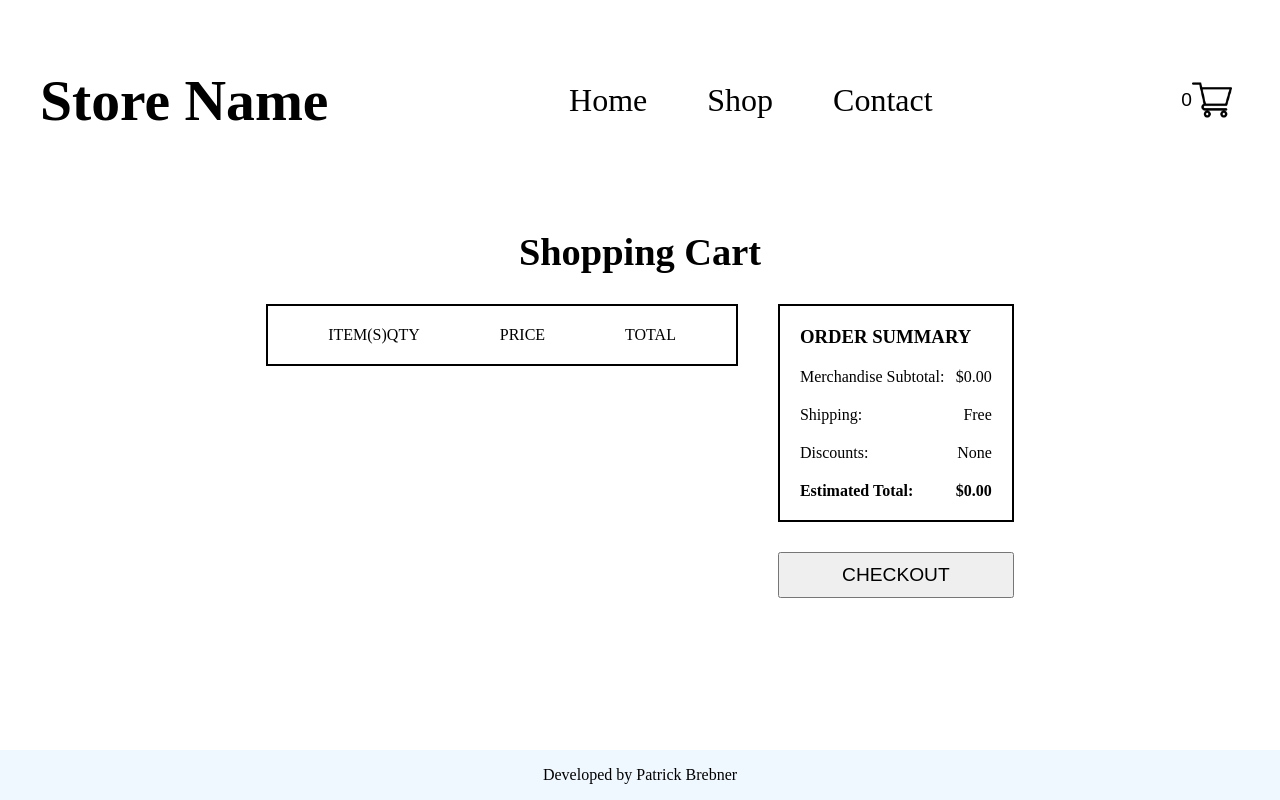
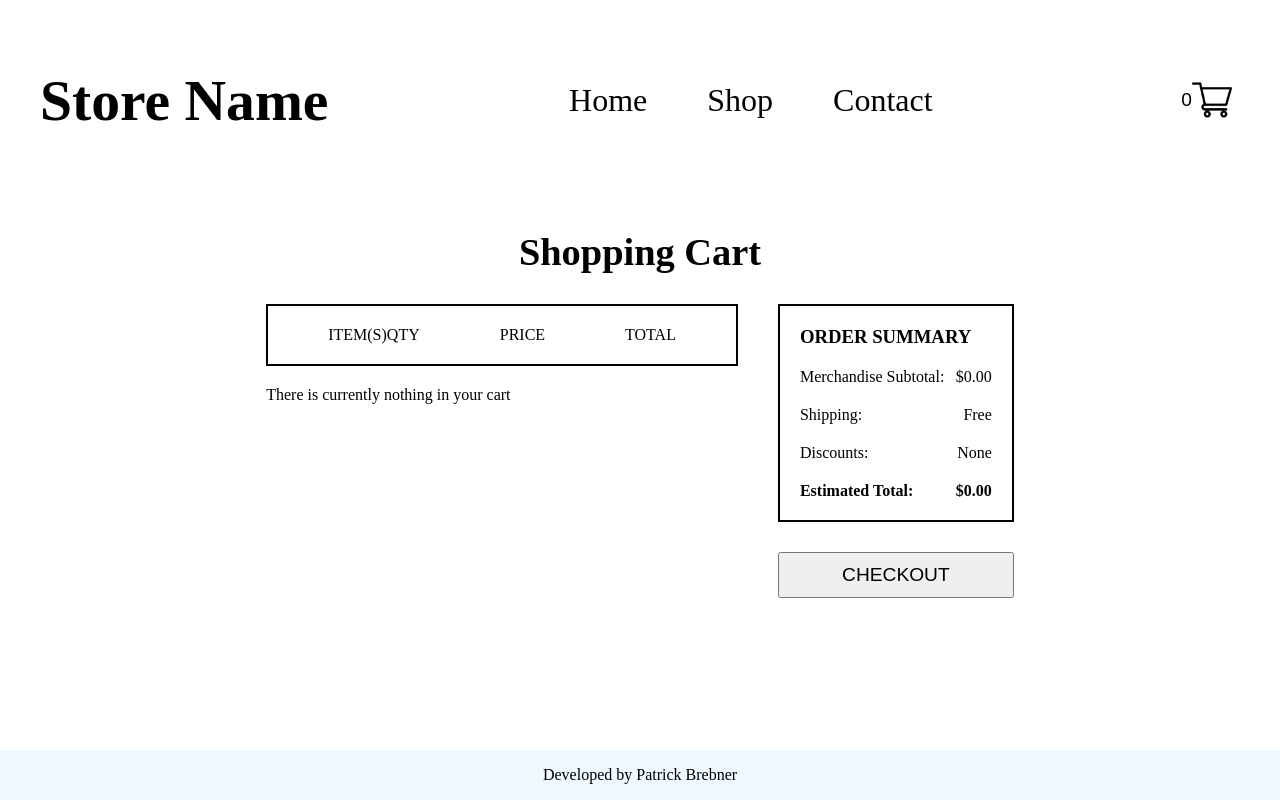
Before and after one commit to pbrebner/shopping-cart, a React (Create React App) app: page /cart in a window 1280 px wide. Built offline with nearby package versions, Linux system fonts and the light colour scheme.

Commit message:
Add default display when cart is empty

```diff
--- a/src/pages/Cart.js
+++ b/src/pages/Cart.js
@@ -29,14 +29,20 @@ function Cart({ cartItems, deleteCartItem, updateCartItemQty }) {
                             <p>TOTAL</p>
                         </div>
                     </div>
-                    {cartItems.map((item) => (
+                    {cartItems.length === 0 ? (
+                        <p className="emptyCart">
+                            There is currently nothing in your cart
+                        </p>
+                    ) : (
+                        cartItems.map((item) => (
                             <CartItem
                                 key={item.id}
                                 item={item}
                                 deleteCartItem={deleteCartItem}
                                 updateCartItemQty={updateCartItemQty}
                             />
-                    ))}
+                        ))
+                    )}
                 </div>
                 <div className="orderSummary">
                     <div className="orderSummaryDetails">
```
Lines whose indentation alone changed are shown as unchanged.
